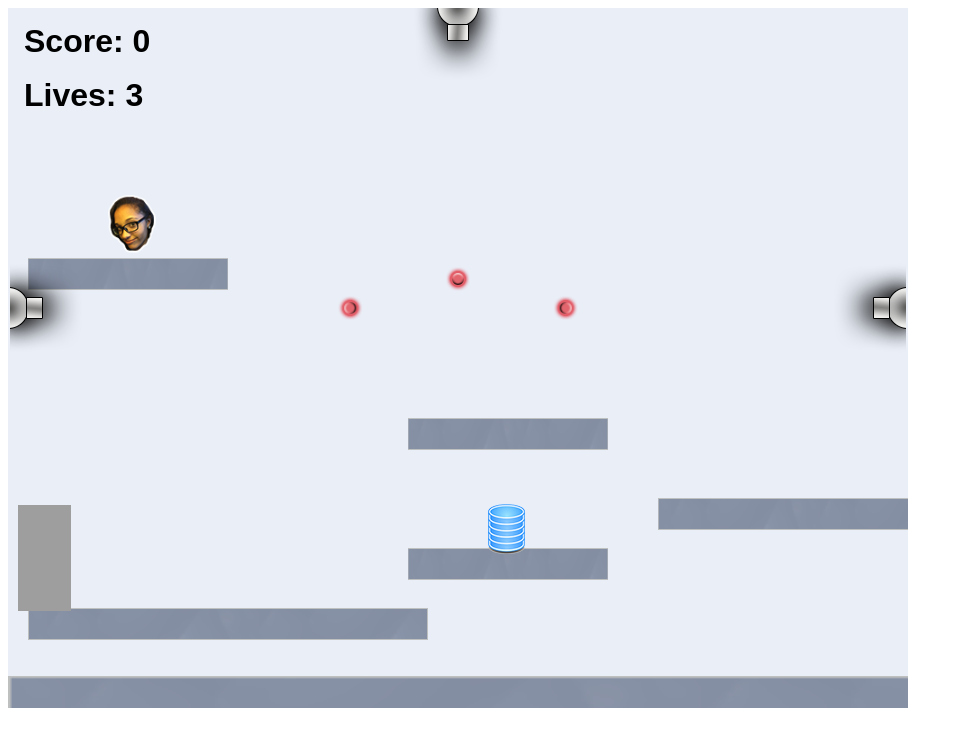
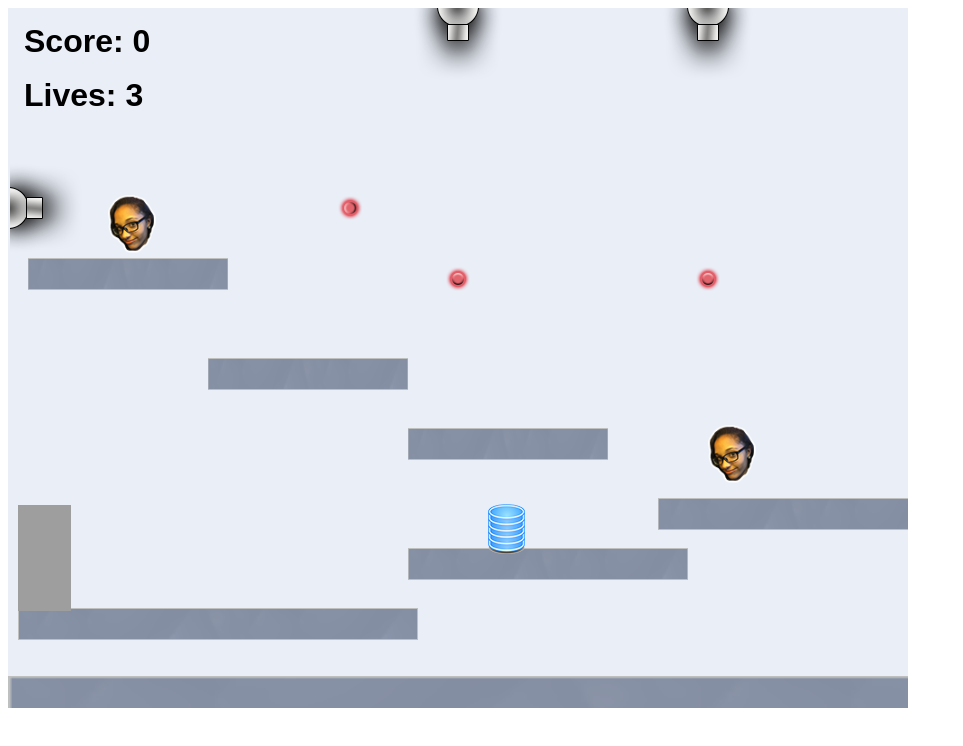
Before and after one commit to AlexLeonard11/AlexLeonard11.github.io, a website: page projects/platformer/index.html in a window 1280 px wide. Shown: the whole page, without its empty margins (0-963 px from the left). Drawn offline with Linux system fonts and the light colour scheme; animation ran at ten frames a second.

Commit message:
added platforms and collectables to game

```diff
--- a/projects/platformer/js/init/cannon.js
+++ b/projects/platformer/js/init/cannon.js
@@ -28,8 +28,8 @@
 
     // example:
     createCannon("top", 450);
-    createCannon("left", 300);
-    createCannon("right", 300)
+    createCannon("left", 200);
+    createCannon("top", 700)
     // ALL YOUR CODE GOES ABOVE HERE ///////////////////////////////////////
     ////////////////////////////////////////////////////////////////////////
   }
--- a/projects/platformer/js/init/collectable.js
+++ b/projects/platformer/js/init/collectable.js
@@ -41,6 +41,7 @@
     // example:
     createCollectable(type.kennedi, 100, 170, 6, 0.7);
     createCollectable(type.db, 480, 500, 6, 0.7);
+    createCollectable(type.kennedi, 700, 400, 6, 0.7)
     // ALL YOUR CODE GOES ABOVE HERE ///////////////////////////////////////
     ////////////////////////////////////////////////////////////////////////
   }
--- a/projects/platformer/js/init/platform.js
+++ b/projects/platformer/js/init/platform.js
@@ -36,11 +36,12 @@
      */
     createPlatform(0, game.world.height - 32, 3, 2); // DO NOT DELETE
     // example:
-   createPlatform(20,600);
-   createPlatform(400,540,0.5)
+   createPlatform(10,600);
+   createPlatform(400,540,0.7)
    createPlatform(20,250,0.5)
-   createPlatform(400,410,0.5)
+   createPlatform(400,420,0.5)
    createPlatform(650,490,0.7)
+   createPlatform(200,350,0.5)
     // ALL YOUR CODE GOES ABOVE HERE ///////////////////////////////////////
     ////////////////////////////////////////////////////////////////////////
   }
```
Also changed, not shown: projects/bouncing-box/index.html (+3 -4 lines).
